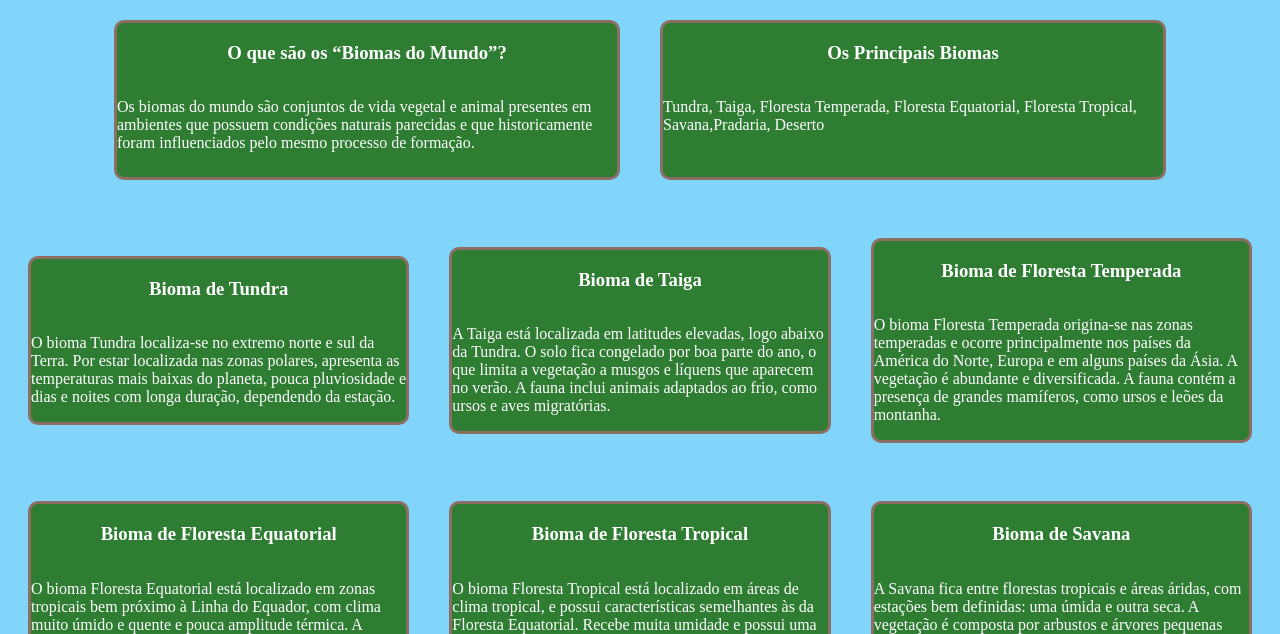
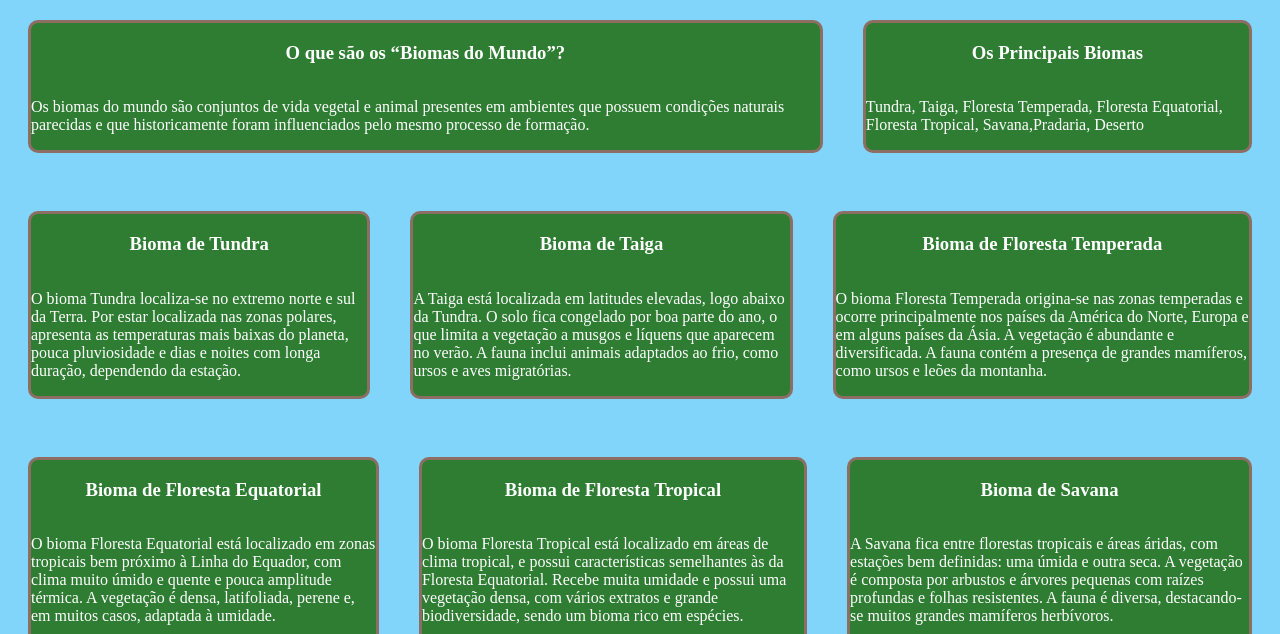
Before and after one commit to bernardopedro1423-sys/Trabalho-de-Geografia-3-Trimestre, a plain HTML site: page index.html in a window 1280 px wide. Shown: the part 166-800 px from the top of the page. Drawn offline with Linux system fonts and the light colour scheme.

Commit message:
Add files via upload

```diff
--- a/cards.css
+++ b/cards.css
@@ -1,6 +1,6 @@
 .cards {
     height: auto;
-    width: 500px;
+    width: auto;
     background-color: #2E7D32;
     color: white;
     margin: auto;
--- a/style.css
+++ b/style.css
@@ -20,7 +20,7 @@ footer {
     display: flex;
     /* align-items: center; */
     justify-content: center;
-    height: 200px;
+    height: auto;
     margin: auto;
 }
 
```
